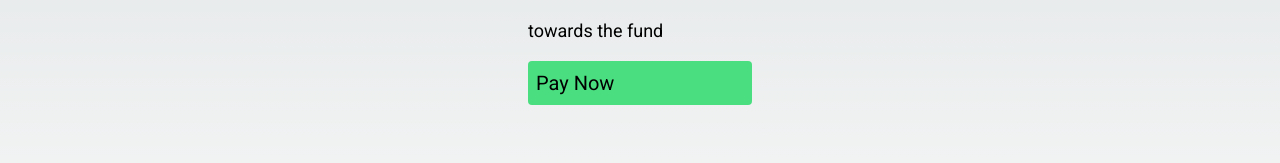
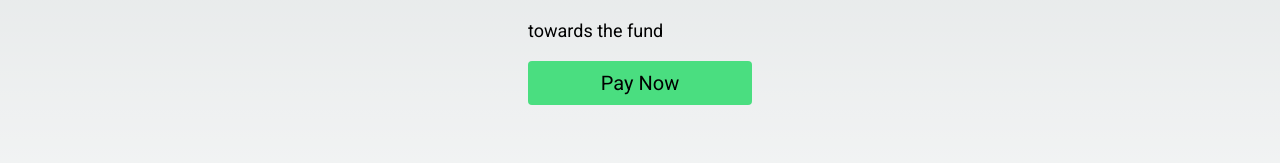
Before and after one commit to rawkakani/literate-enigma, a Next.js app in the folder ripple/: page /donate in a window 1280 px wide. Shown: the part 368-531 px from the top of the page. Built offline with nearby package versions, Linux system fonts and the light colour scheme.

Commit message:
made sure deposit works

```diff
--- a/ripple/pages/api/deposit.js
+++ b/ripple/pages/api/deposit.js
@@ -8,9 +8,8 @@ export default async (req, res) => {
                 campaignID,
                 investorId,
                 amount
-            } = req.body;
+            } = JSON.parse(req.body);
 
-            console.log(req.body)
             // check if amount is greater than 100
             if ( amount <= 100 ) {
                 return res.status(400).json({ error: 'Amount must be greater than 100'});
--- a/ripple/src/app/donate/page.js
+++ b/ripple/src/app/donate/page.js
@@ -7,17 +7,18 @@ export default function Home({params}) {
     }, []);
 
 
-    const deposit = (e) => {
+    const deposit = async (e) => {
         e.preventDefault()
 
         const amount = document.getElementById('amount').value
 
-        fetch('/api/deposit',{
+        document.getElementById('loading').classList.remove('hidden')
+        await fetch('/api/deposit',{
             method: "POST",
             body: JSON.stringify({
                 "campaignID": 2,
-                "investorId": 12345678,
-                "amount": 150
+                "investorId": parseInt(localStorage.walletId),
+                "amount": parseInt(document.getElementById('amount').value)
             })
         }).then(res => {
             console.log(res)
@@ -48,8 +49,11 @@ export default function Home({params}) {
                     <p className="text-lg">towards the fund</p>
                 </div>
 
-                <div className="flex p-2 text-xl px-4">
-                    <a href="#" onClick={(e) => deposit(e) } className="p-2 rounded bg-green-400 w-full">Pay Now</a>
+                <div className="flex p-2 text-xl px-4 flex-col">
+                    <a href="#" onClick={(e) => deposit(e) }
+                        className="p-2 rounded bg-green-400 w-full text-black text-center">Pay Now</a>
+
+                    <p id="loading" className="text-sm text-center p-2 animate-pulse hidden">processing payment</p>
                 </div>
             </div>
 
```
